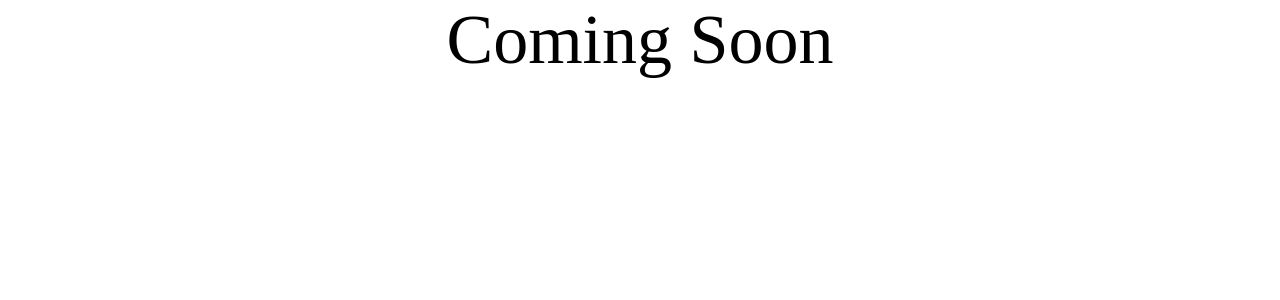
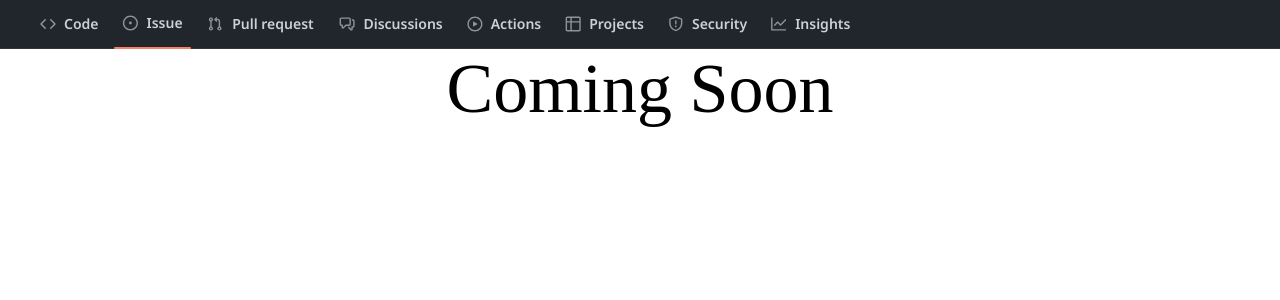
Before and after one commit to PreetiDas07/GitHub, a Next.js app: page /issue in a window 1280 px wide. Shown: the top 300 px of the page. Built offline with nearby package versions, Linux system fonts and the light colour scheme.

Commit message:
added menu in every page and modified styling

```diff
--- a/pages/insights.js
+++ b/pages/insights.js
@@ -2,5 +2,9 @@ import TopNav from "@/src/components/topNav";
 import React from "react";
 
 export default function Insights() {
-  return <div className="insights">Coming Soon</div>;
+  return (
+    <div className="insights">
+      <TopNav /> Coming Soon
+    </div>
+  );
 }
--- a/pages/issue.js
+++ b/pages/issue.js
@@ -1,5 +1,11 @@
 import React from "react";
+import TopNav from "@/src/components/topNav";
 
 export default function Issues() {
-  return <div className="issue">Coming Soon</div>;
+  return (
+    <div className="issue">
+      <TopNav />
+      Coming Soon
+    </div>
+  );
 }
--- a/src/components/topNav.js
+++ b/src/components/topNav.js
@@ -1,5 +1,5 @@
+import React, { useState, useEffect } from "react";
 import Link from "next/link";
-import React, { useState, useEffect } from "react";
 import Image from "next/image";
 import { useRouter } from "next/router";
 
@@ -26,19 +26,21 @@ export default function TopNav() {
             <div
               className="code"
               key={index}
-              style={{
-                borderBottom:
-                  activeIndex === index ? "2px solid #F78166" : "none",
-                borderRadius: "2px",
-              }}
               onClick={() => handleUnderLine(index)}
             >
-              <Link href={data.href} passHref className="headingCode">
+              <Link href={data.href} className="headingCode">
                 <Image src={data.image} width={16} height={16} alt={data.alt} />
                 <span className="code_nav" style={{ width: data.width }}>
                   {data.navData}
                 </span>
               </Link>
+              <div
+                className="rectangle"
+                style={{
+                  borderBottom:
+                    activeIndex === index ? "2px solid #F78166" : "none",
+                }}
+              ></div>
             </div>
           );
         })}
@@ -50,19 +52,19 @@ export default function TopNav() {
 const headNavContent = [
   {
     navData: "Code",
-    image: "/assets/Frame.svg",
+    image: "/assets/frame.svg",
     href: "/",
     alt: "Code Icon",
   },
   {
     navData: "Issue",
-    image: "/assets/Issues.svg",
+    image: "/assets/issues.svg",
     href: "/issue",
     alt: "Issue Icon",
   },
   {
     navData: "Pull request",
-    image: "/assets/Pull requests.svg",
+    image: "/assets/pull requests.svg",
     href: "/pull-request",
     alt: "pull-request Icon",
     width: "85px",
@@ -75,25 +77,25 @@ const headNavContent = [
   },
   {
     navData: "Actions",
-    image: "/assets/Actions.svg",
+    image: "/assets/actions.svg",
     href: "/actions",
     alt: "Actions Icon",
   },
   {
     navData: "Projects",
-    image: "/assets/Projects.svg",
+    image: "/assets/projects.svg",
     href: "/projects",
     alt: "Projects Icon",
   },
   {
     navData: "Security",
-    image: "/assets/Security.svg",
+    image: "/assets/security.svg",
     href: "/security",
     alt: "Security Icon",
   },
   {
     navData: "Insights",
-    image: "/assets/Insights.svg",
+    image: "/assets/insights.svg",
     href: "/insights",
     alt: "Insights Icon",
   },
--- a/styles/topNav.css
+++ b/styles/topNav.css
@@ -14,11 +14,14 @@
   gap: 8px;
   box-shadow: 0px -1px 0px 0px #21262d inset;
   border-bottom: 1px solid #30363d;
+  height: 48.5px;
 }
 
-.code {
-  padding-bottom: 9px;
+.rectangle {
+  margin-top: 9px;
+  border-radius: 6px;
 }
+
 .code_nav {
   color: #c9d1d9;
   text-align: center;
```
Also changed, not shown: pages/actions.js (+6 -3 lines), pages/discussion.js (+7 -1 lines), pages/projects.js (+7 -3 lines), pages/pull-request.js (+7 -1 lines), pages/security.js (+7 -3 lines).
